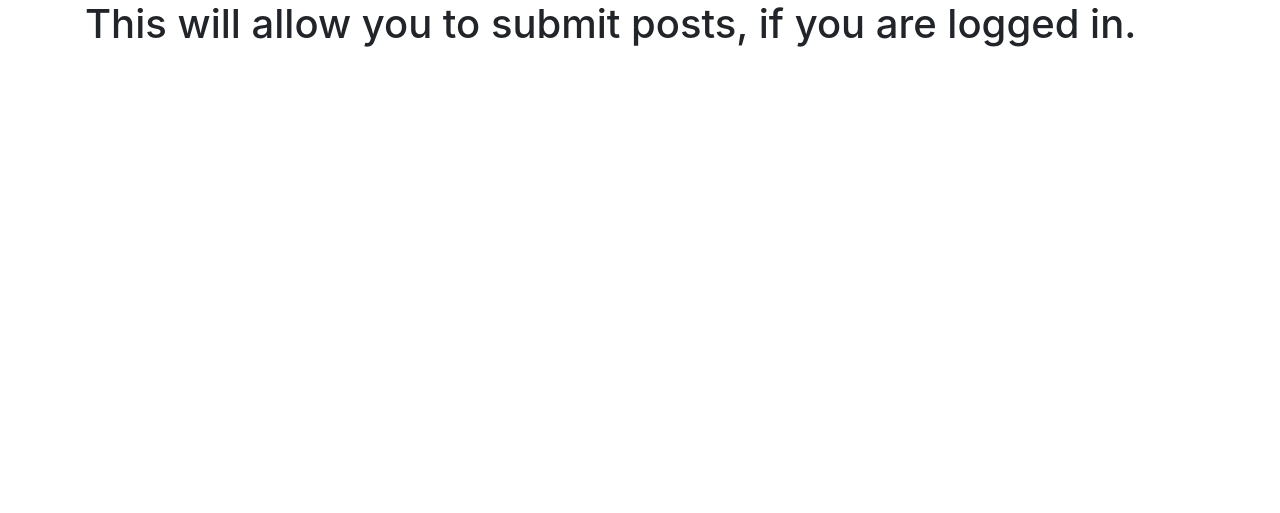
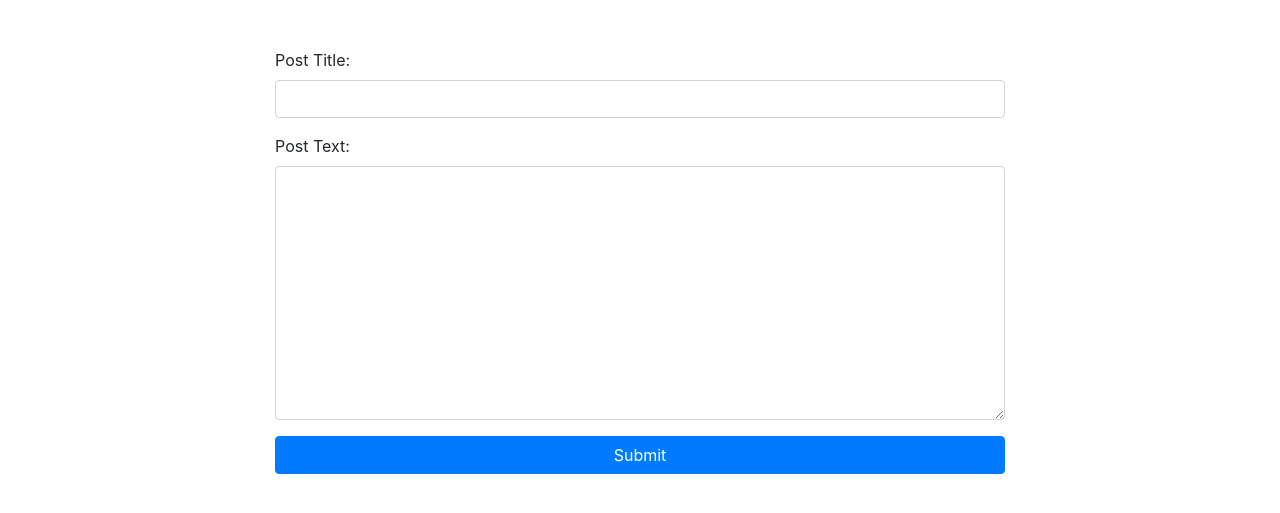
Before and after one commit to djsall/halado_prog_bead, a Django app: page /submitpost in a window 1280 px wide. Shown: the part 56-569 px from the top of the page. Run offline with Django 3.2, Linux system fonts and the light colour scheme; a user stored in the database is signed in; some libraries are stand-ins or nearby versions.

Commit message:
submit post template populated

```diff
--- a/halado_prog_bead/templates/submit_post.html
+++ b/halado_prog_bead/templates/submit_post.html
@@ -1,4 +1,26 @@
 {% extends 'base_generic.html' %} {% block content %}
-<h1>This will allow you to submit posts, if you are logged in.</h1>
+  <form method="post">
+    <div class="row mt-5">
+      <div class="offset-2 col-8">
+        <div class="form-group">
 
+          <label for="post_title">Post Title:</label>
+          <input class="form-control" type="text" name="post_title">
+        </div>
+      </div>
+    </div>
+    <div class="row">
+      <div class="offset-2 col-8">
+        <div class="form-group">
+          <label for="post_body">Post Text:</label>
+          <textarea class="form-control" name="post_body" id="post_body" cols="30" rows="10"></textarea>
+        </div>
+      </div>
+    </div>
+    <div class="row">
+      <div class="offset-2 col-8">
+        <button type="submit" class="btn btn-primary btn-block">Submit</button>
+      </div>
+    </div>
+  </form>
 {% endblock content %}
```
Also changed, not shown: db.sqlite3.
